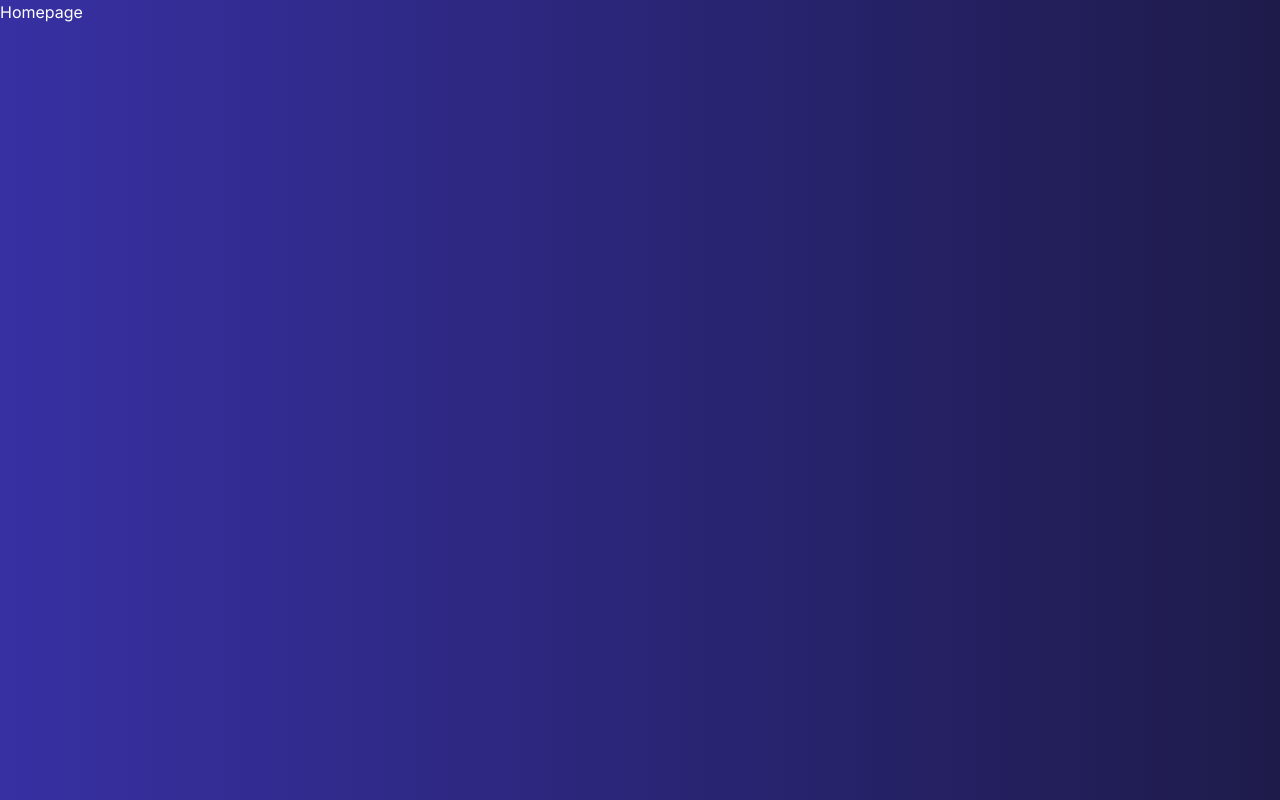
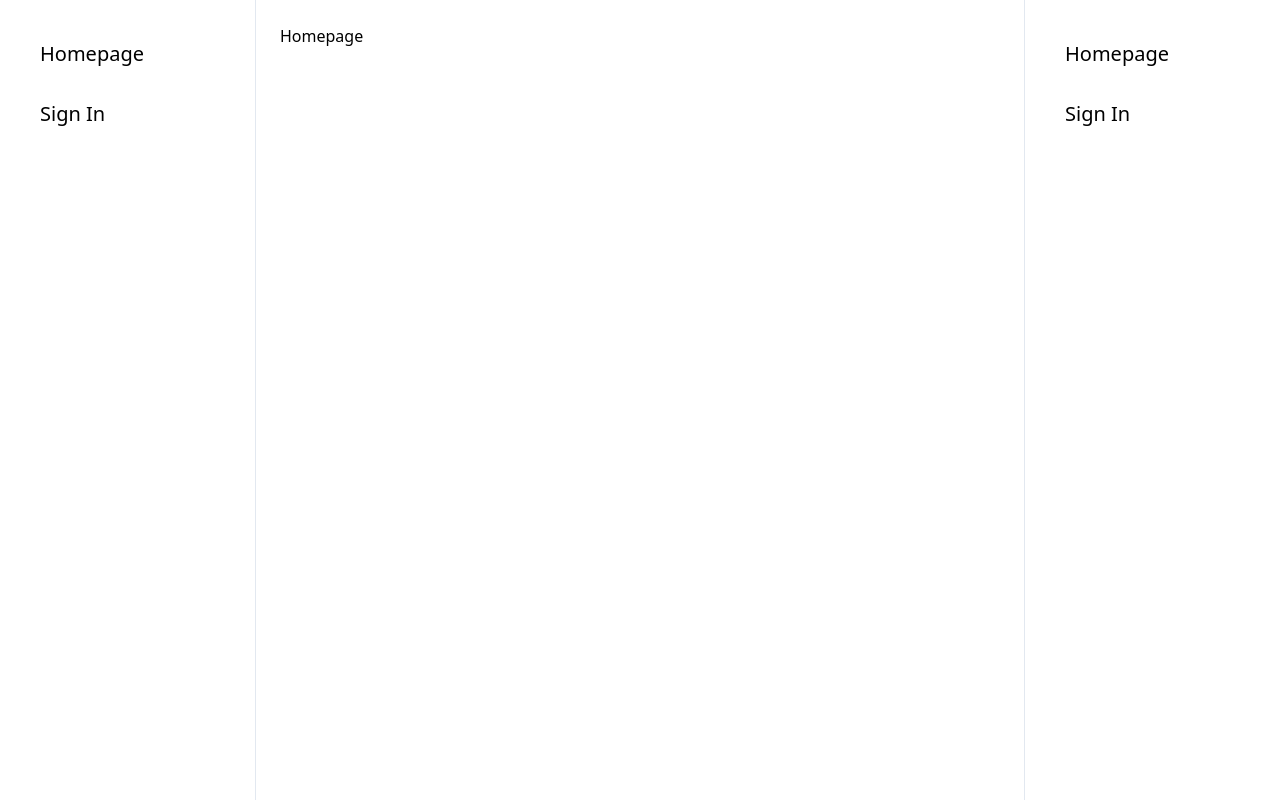
Before and after one commit to ktezin/socialmedia, a Next.js app: page / in a window 1280 px wide. Built offline with nearby package versions, Linux system fonts and the light colour scheme.

Commit message:
Updated home layout design

```diff
--- /dev/null
+++ b/src/app/(home)/@explore/page.tsx
@@ -0,0 +1,3 @@
+export default function Explore() {
+    return <h1>Explore</h1>
+}
--- /dev/null
+++ b/src/app/(home)/@posts/page.tsx
@@ -0,0 +1,61 @@
+import Card from "@/components/card";
+import Image from "next/image";
+
+/* const fakePost = {
+	text: "Lorem ipsum dolor sit amet consectetur adipisicing elit. Ut dolorem voluptates nobis illum, dicta, ea officiis aspernatur veritatis et ab voluptate expedita aliquid omnis. Totam minus quae assumenda consequuntur nisi.",
+	author: {
+		username: "johndoe",
+		name: "John Doe",
+	},
+	likes: [
+		{
+			username: "johndoe",
+			name: "John Doe",
+		},
+	],
+	comments: [
+		{
+			text: "Lorem ipsum, dolor sit amet consectetur adipisicing elit. Totam quibusdam eius sed illum vel voluptatibus distinctio quas dolorum dicta similique ipsam possimus necessitatibus doloribus praesentium, voluptate quod laudantium ab aperiam!",
+			username: "johndoe",
+		},
+	],
+	media: {
+		type: "image",
+		url: "/placeholder.jpg",
+	},
+}; */
+
+const posts: any[] = [];
+
+export default function Posts() {
+	return (
+		<div className="flex flex-col gap-2">
+			{posts.map((post, key) => (
+				<Card key={key}>
+					<div className="flex gap-2">
+						<span className="font-bold">{post.author.name}</span>
+						<span className="text-gray-400">@{post.author.username}</span>
+					</div>
+					<div>{post.text}</div>
+					{post.media && (
+						<div className="max-w-3xl py-2">
+							<Image
+								className="rounded-lg"
+								src={post.media.url}
+								alt="post img"
+								width={768}
+								height={320}
+							/>
+						</div>
+					)}
+					<div className="flex gap-2">
+						<span className="text-gray-400">{post.likes.length} Likes</span>
+						<span className="text-gray-400">
+							{post.comments.length} Comments
+						</span>
+					</div>
+				</Card>
+			))}
+		</div>
+	);
+}
--- a/src/app/layout.tsx
+++ b/src/app/layout.tsx
@@ -2,6 +2,7 @@ import "@/styles/globals.css";
 
 import type { Metadata } from "next";
 import { Inter } from "next/font/google";
+import Sidebar from "./sidebar";
 
 const inter = Inter({ subsets: ["latin"] });
 
@@ -17,13 +18,16 @@ export default function RootLayout({
 }>) {
 	return (
 		<html lang="en">
-			<body
-				className={
-					inter.className +
-					" bg-gradient-to-r from-indigo-800 to-indigo-950 text-white"
-				}
-			>
-				{children}
+			<body className={inter.className + "bg-white text-black"}>
+				<main className="flex justify-center h-screen">
+					<div className="hidden lg:block w-64 border-r border-slate-200">
+						<Sidebar />
+					</div>
+					<div className="flex-1 overflow-y-auto max-w-3xl">{children}</div>
+					<div className="hidden sm:block w-64 border-l border-slate-200">
+						<Sidebar />
+					</div>
+				</main>
 			</body>
 		</html>
 	);
--- /dev/null
+++ b/src/app/loading.tsx
@@ -0,0 +1,3 @@
+export default function Loading() {
+	return <>Loading</>;
+}
--- a/src/app/page.tsx
+++ b/src/app/page.tsx
@@ -1,3 +1,10 @@
-export default function Home() {
-	return <main className="">Homepage</main>;
+import Posts from "./(home)/@posts/page";
+
+export default function Home({}) {
+	return (
+		<div className="p-6">
+			Homepage
+			<Posts />
+		</div>
+	);
 }
--- /dev/null
+++ b/src/app/sidebar.tsx
@@ -0,0 +1,14 @@
+import Link from "next/link";
+
+export default function Sidebar() {
+	return (
+		<ul className="p-6 text-xl">
+			<Link className="" href="/">
+				<li className="p-4 rounded-lg hover:bg-slate-50">Homepage</li>
+			</Link>
+			<Link className="" href="/">
+				<li className="p-4 rounded-lg hover:bg-slate-50">Sign In</li>
+			</Link>
+		</ul>
+	);
+}
--- /dev/null
+++ b/src/components/card.tsx
@@ -0,0 +1,7 @@
+export default function Card({ children }: { children: React.ReactNode }) {
+	return (
+		<div className="flex flex-col justify-center border rounded-md shadow-md p-6 my-2 backdrop-blur-sm bg-white hover:bg-white/20">
+			{children}
+		</div>
+	);
+}
```
